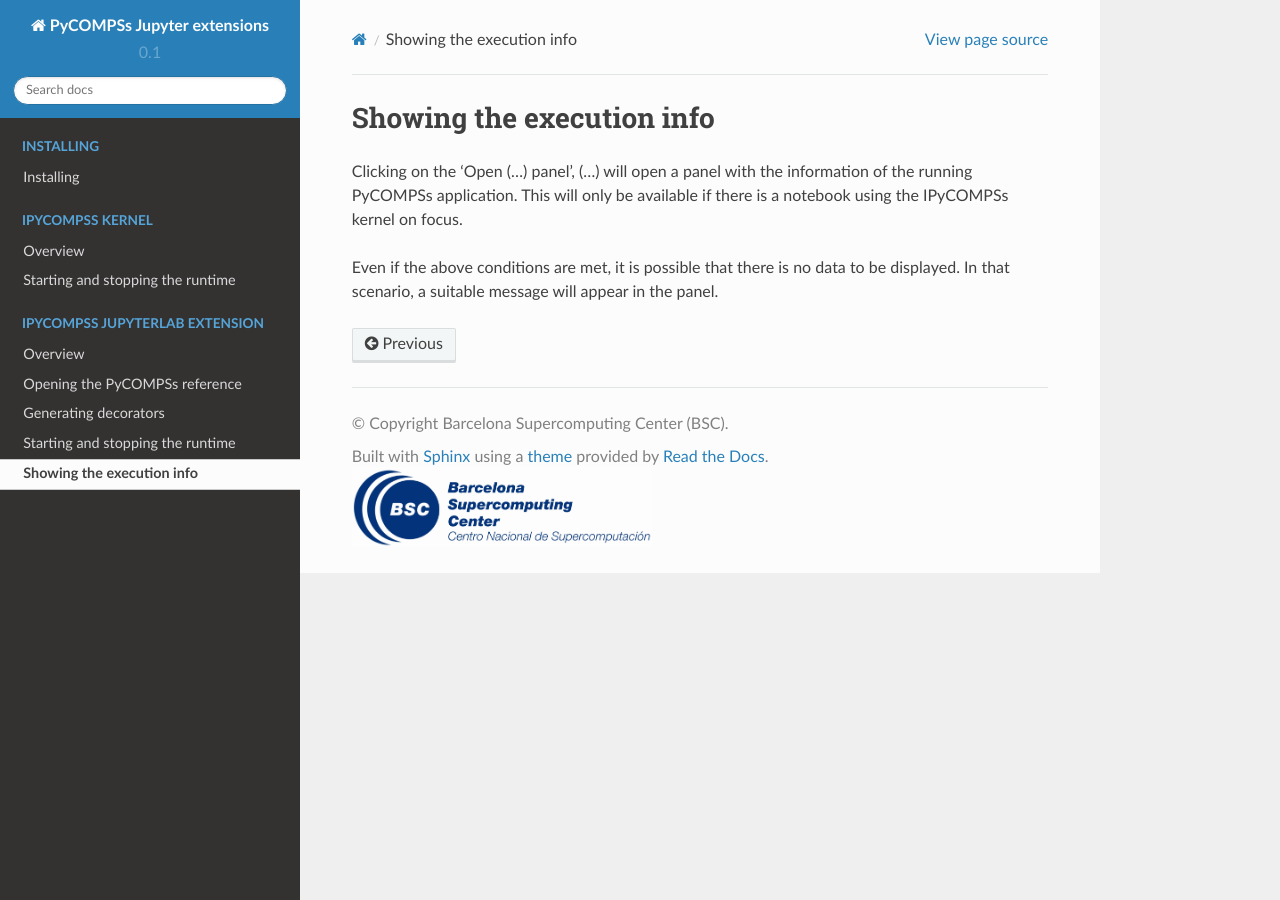
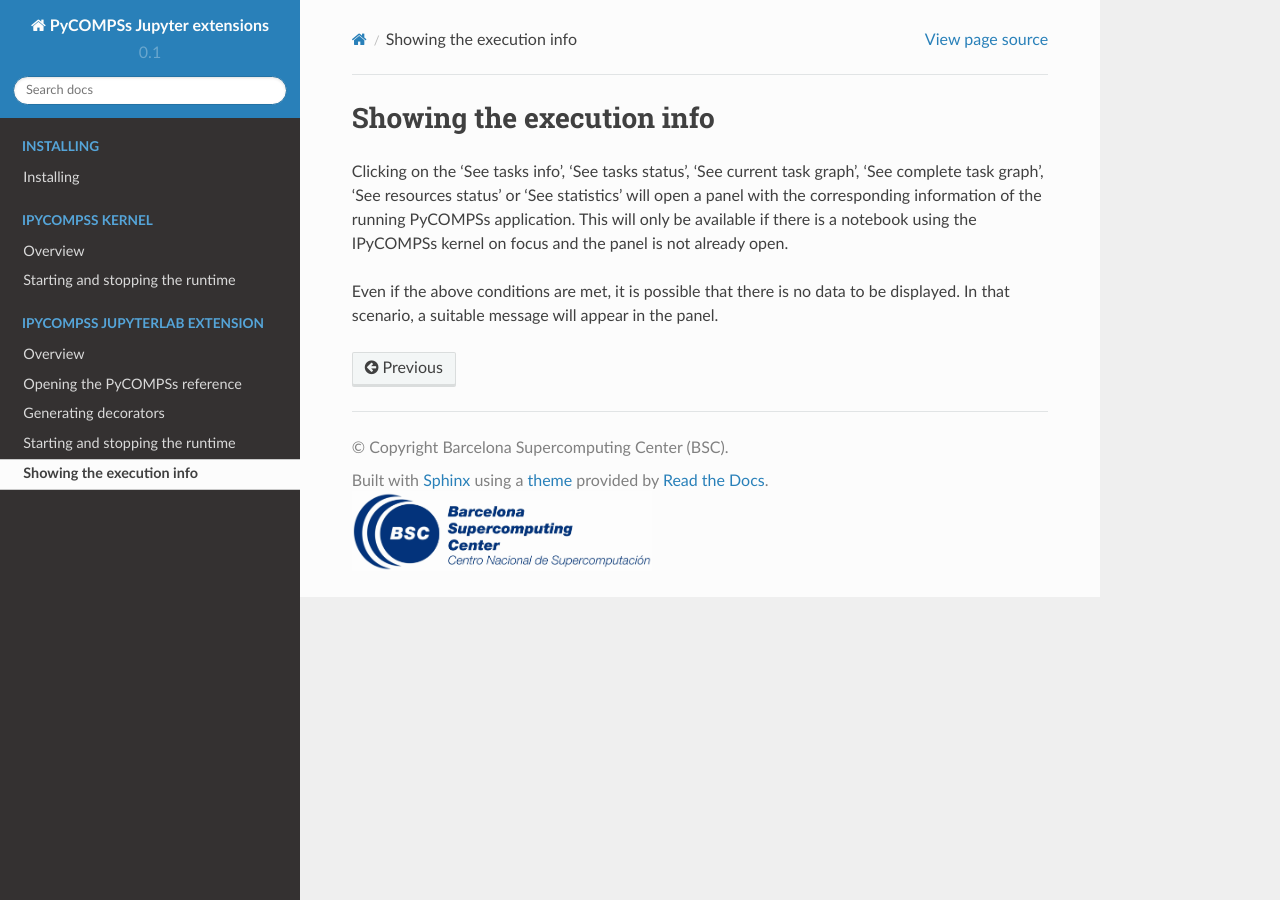
Before and after one commit to bsc-wdc/jupyter-extension, a Sphinx documentation site: the page built from docs/source/pycompss_jupyterlab_extension/execution_info.rst, in a window 1280 px wide. Built offline with Sphinx 7.4.7 and the Read the Docs theme 2.0.0, drawn with Linux system fonts in a browser that asks for light colours.

Commit message:
Improve execution info docs

```diff
--- a/docs/source/pycompss_jupyterlab_extension/execution_info.rst
+++ b/docs/source/pycompss_jupyterlab_extension/execution_info.rst
@@ -1,9 +1,10 @@
 Showing the execution info
 ==========================
 
-Clicking on the 'Open (...) panel', (...) will open a panel with the information of the
-running PyCOMPSs application. This will only be available if there is a notebook using
-the IPyCOMPSs kernel on focus.
+Clicking on the 'See tasks info', 'See tasks status', 'See current task graph', 'See complete
+task graph', 'See resources status' or 'See statistics' will open a panel with the
+corresponding information of the running PyCOMPSs application. This will only be available if
+there is a notebook using the IPyCOMPSs kernel on focus and the panel is not already open.
 
 Even if the above conditions are met, it is possible that there is no data to be displayed.
 In that scenario, a suitable message will appear in the panel.
```
